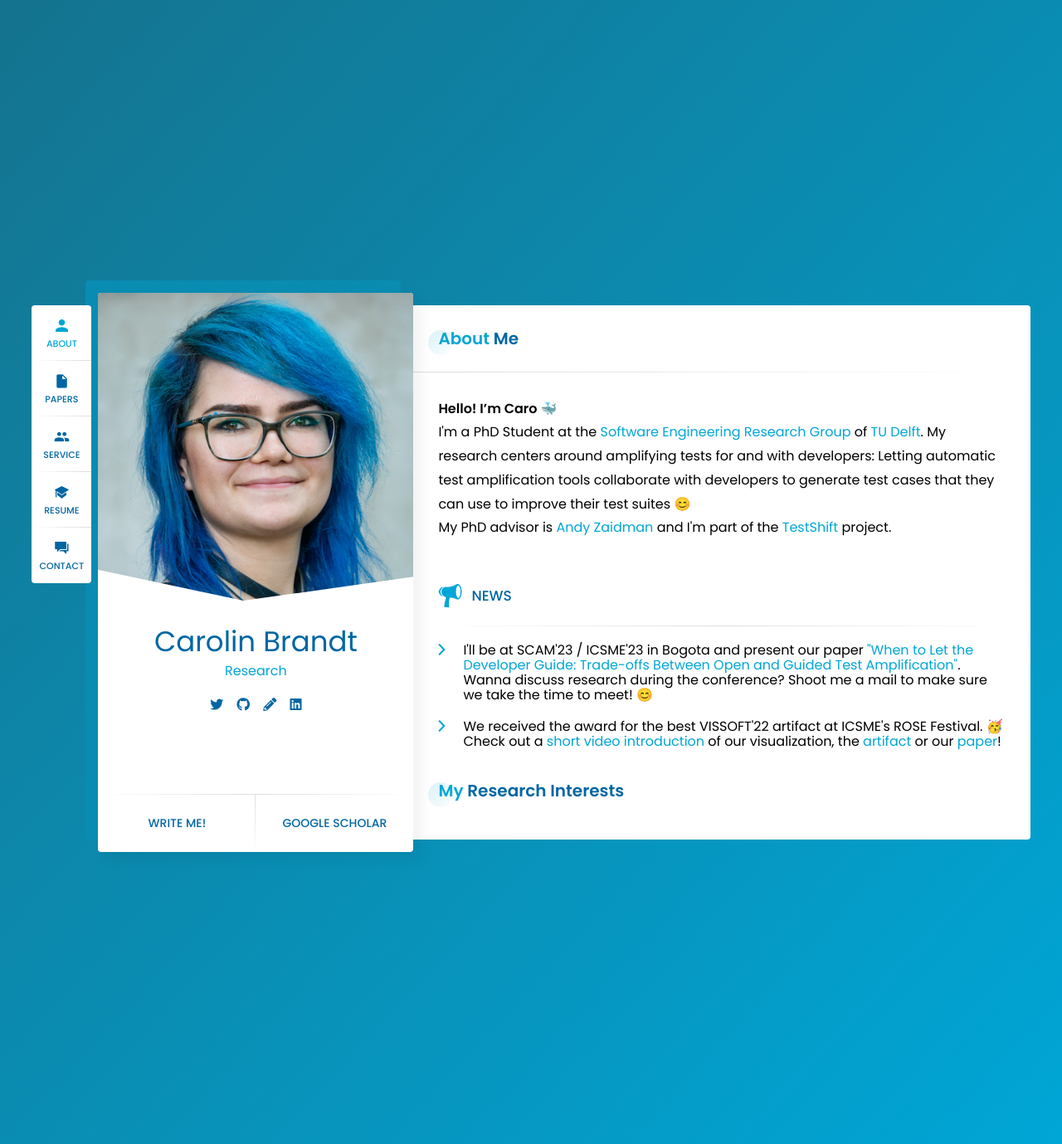
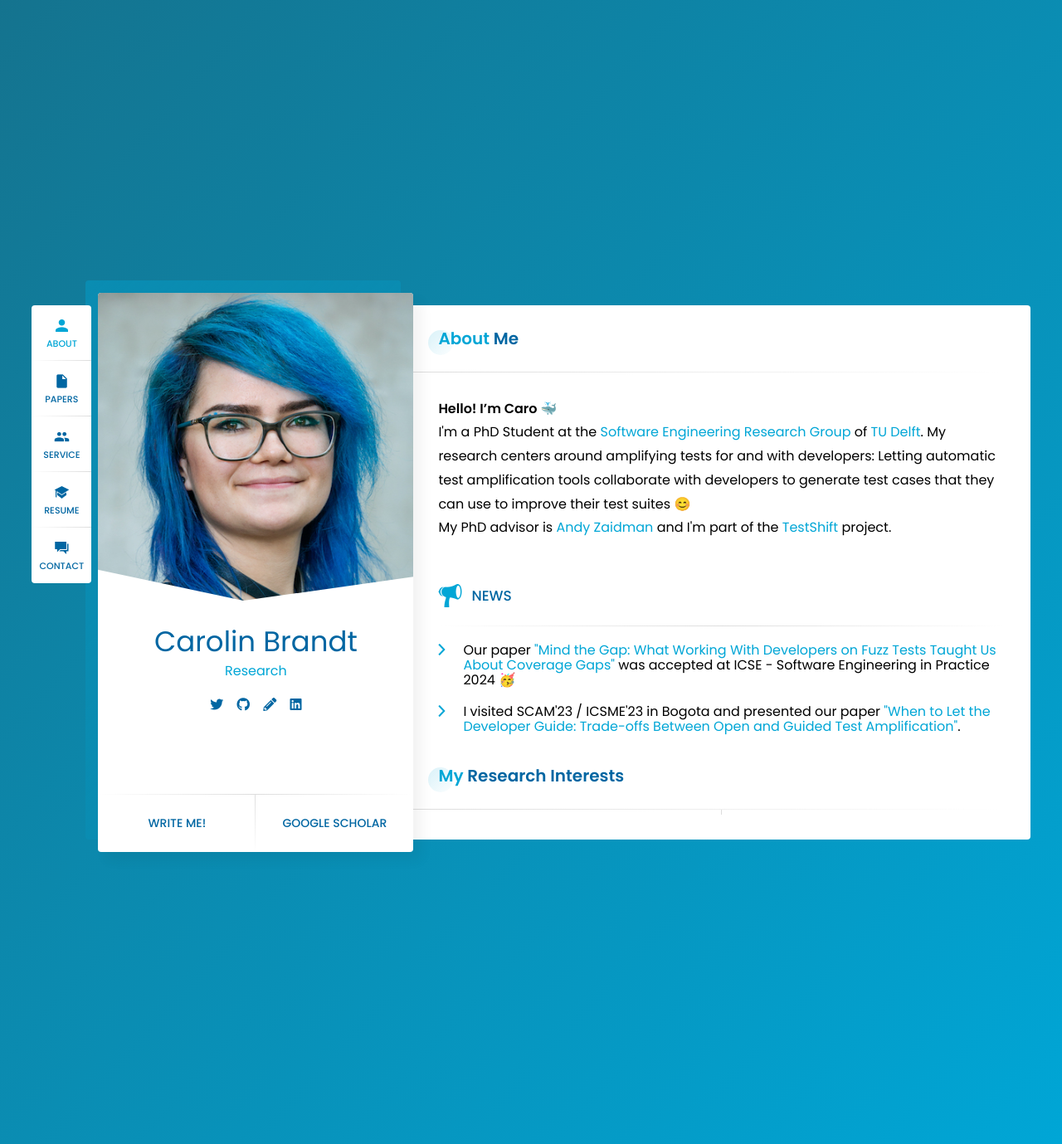
Before and after one commit to lacinoire/lacinoire.github.io, a Jekyll site: the page built from index.html, in a window 1280 px wide. Shown: the whole page at 83% size. Built offline with Jekyll 4.4.1, drawn with Linux system fonts in a browser that asks for light colours; nearby versions of some CDN libraries; some web fonts are replaced; the list of posts is cut into pages by our own code; part of the change alters nothing that is shown.

Commit message:
icse seip preprint

```diff
--- a/_data/content.yml
+++ b/_data/content.yml
@@ -25,10 +25,11 @@ news:
       title: "News"
       icon: "speakerphone"
       items:
-        - label: "I'll be at SCAM'23 / ICSME'23 in Bogota and present our paper <a href=\"publications/guided_test_amplification_SCAM_2023.pdf\">\"When to Let the Developer Guide: Trade-offs
-Between Open and Guided Test Amplification\"</a>. Wanna discuss research during the conference? Shoot me a mail to make sure we take the time to meet! 😊"
+        - label: "Our paper <a href=\"works/brandt-icseseip24\">\"Mind the Gap: What Working With Developers on Fuzz Tests Taught Us About Coverage Gaps\"</a> was accepted at ICSE - Software Engineering in Practice 2024 🥳"
+        - label: "I visited SCAM'23 / ICSME'23 in Bogota and presented our paper <a href=\"publications/guided_test_amplification_SCAM_2023.pdf\">\"When to Let the Developer Guide: Trade-offs
+Between Open and Guided Test Amplification\"</a>."
 
-        - label: "We received the award for the best VISSOFT'22 artifact at ICSME's ROSE Festival. 🥳 Check out a <a href=\"https://youtu.be/R5KDR_viFRA\">short video introduction</a> of our visualization, the <a href=\"https://zenodo.org/record/7022610\">artifact</a> or our <a href=\"/publications/TIG_paper_VISSOFT_2022.pdf\">paper</a>!"
+        # - label: "We received the award for the best VISSOFT'22 artifact at ICSME's ROSE Festival. 🥳 Check out a <a href=\"https://youtu.be/R5KDR_viFRA\">short video introduction</a> of our visualization, the <a href=\"https://zenodo.org/record/7022610\">artifact</a> or our <a href=\"/publications/TIG_paper_VISSOFT_2022.pdf\">paper</a>!"
         # - label: "Are you interested in learning about and celebrating the achievements of women in computing? Join us at Alice&Eve 2022! </br>It's a one day workshop, free for everyone to attend. Including insightful and inspiring talks and lunch 😉 More information and registration on the <a href=\"https://alice-and-eve.github.io/2022/\">event website</a>."
         # - label: "I will present our paper <a href=\"/publications/TIG_paper_VISSOFT_2022.pdf\">\"How Does This New Developer Test Fit In? A Visualization to Understand Amplified Test Cases\"</a> at <a href=\"https://vissoft.info/2022/program.html\">VISSOFT'22</a>."
         # - label: "I will be at <a href=\"https://benevol2022.github.io/\">BENEVOL'22</a> in Mons, Belgium. Let's meet!"
@@ -189,8 +190,13 @@ academic-service:
     icon: "university"
     items:
       - year: "2024"
+        institution: "Workshop on Validation, Analysis and Evolution of Software Tests at SANER"
+        text: "Program Committee"
+        h_line: 0
+
+      - year: "2024"
         institution: "MSR"
-        text: "Junior PC Technical Track, PC Data and Tool Showcase"
+        text: "PC Technical Track, PC Data and Tool Showcase"
         h_line: 0
 
       - year: "2023"
--- /dev/null
+++ b/_works/0_brandt-icseseip24.md
@@ -0,0 +1,24 @@
+---
+title: "Mind the Gap: What Working With Developers on Fuzz Tests Taught Us About Coverage Gaps"
+category: ICSE-SEIP'24
+category_slug: peer-reviewed
+layout: publication
+slug: brandt-icseseip24
+type: content # video, music, photo
+image: assets/img/works/moz-fuzz.png
+links:
+  - name: Full Publication
+    url: publications/brandt-icseseip24.pdf
+  # - name: Presentation Slides
+  #   url: publications/guided_test_amplification_SCAM_2023_slides.pdf
+  - name: Replication Package
+    url: https://zenodo.org/doi/10.5281/zenodo.10470823
+---
+
+Carolin Brandt · Marco Castelluccio · Christian Holler · Jason Kratzer · Andy Zaidman · Alberto Bacchelli
+
+This paper is a collaboration with Mozilla, where we try out whether we can use fuzzers to automatically generate partial input-tests that developers then complete into full functional tests with assertions.
+Inspired by the feedback from developers on the initial Bugzilla reports we submitted, we then dive deeper into which kind of coverage gaps are actually relevant for developers to close.
+
+### Abstract
+Can fuzzers generate partial tests that developers find useful enough to complete into functional tests (e.g., by adding assertions)? To address this question, we develop a prototype within the Mozilla ecosystem and open 13 bug reports proposing partial generated tests for currently uncovered code. We found that the majority of the reactions focus on whether the targeted coverage gap is actually worth testing. To investigate further which coverage gaps developers find relevant to close, we design an automated filter to exclude irrelevant coverage gaps before generating tests. From conversations with 13 developers about whether the remaining coverage gaps are worth closing when a partially generated test is available, we learn that the filtering indeed removes clearly non- test-worthy gaps. The developers propose a variety of additional strategies to address the coverage gaps and how to make fuzz tests and reports more useful for developers.
```
Also changed, not shown: assets/img/works/moz-fuzz.png (added), 1 other file.
